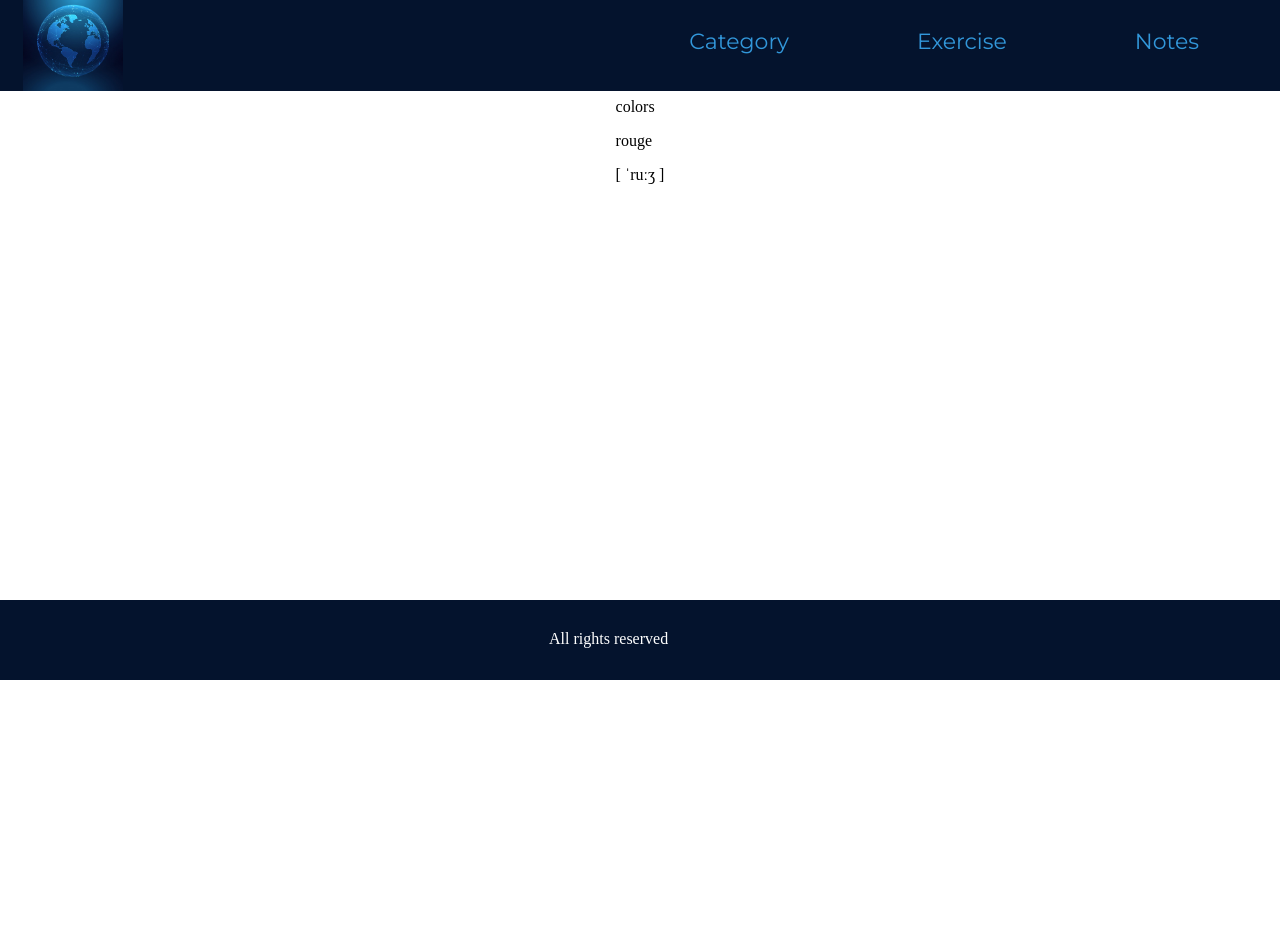
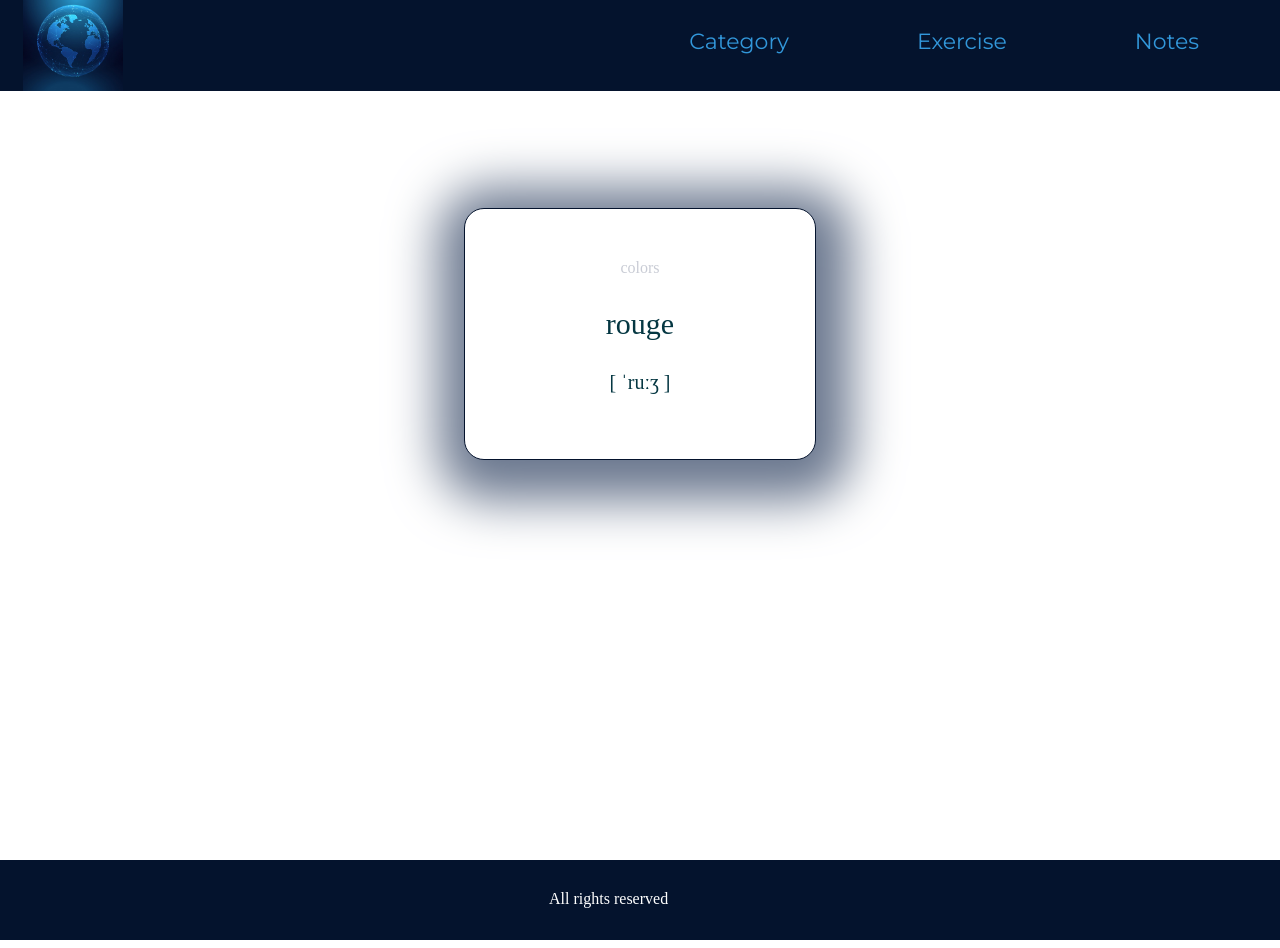
Before and after one commit to KateM3d/words, a React (Create React App) app in the folder words/: page / in a window 1280 px wide. Shown: the top 948 px of the page. Before the commit the page ends 800 px from the top, so only its background shows below. Built offline with nearby package versions, Linux system fonts and the light colour scheme.

Commit message:
created styles for flashcard component

```diff
--- a/words/src/components/Flashcard/Flashcard.scss
+++ b/words/src/components/Flashcard/Flashcard.scss
@@ -0,0 +1,25 @@
+.flashcardBody {
+    margin-top: 10%;
+    width: 350px;
+    height: 250px;
+    background-color: #fff;
+    border-radius: 20px;
+    border: 1px solid #04132d;
+    box-shadow: 5px 10px 50px 30px #6b788f;
+    text-align: center;
+}
+
+.word {
+    &_category {
+        margin-top: 50px;
+        color: #C9CCD5;
+    }
+    &_french {
+        color: #053742;
+        font-size: 30px;
+    }
+    &_transcription {
+        color: #053742;
+        font-size: 20px;
+    }
+}
```
